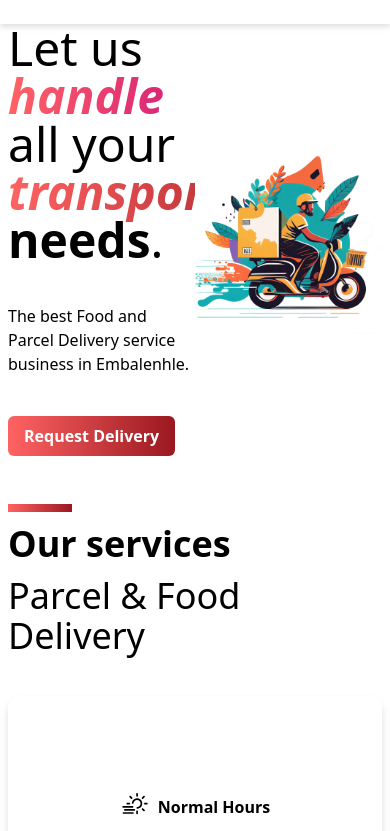
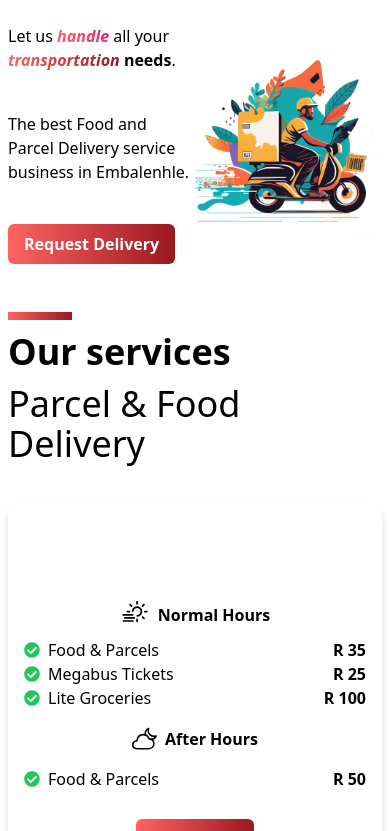
Before and after one commit to refilwe-tech/Mst-Transit, a React (Vite) app in the folder mst-transit-web/: page / in a window 390 px wide. Shown: the top 831 px of the page. Built offline with nearby package versions, Linux system fonts and the light colour scheme.

Commit message:
Responsiveness

```diff
--- a/mst-transit-web/src/components/common/card.tsx
+++ b/mst-transit-web/src/components/common/card.tsx
@@ -4,7 +4,6 @@ import { CONTACTS } from "../../contants";
 import { FaCheckCircle } from "react-icons/fa";
 import { WiDayLightWind } from "react-icons/wi";
 import { IoCloudyNightOutline } from "react-icons/io5";
-import { ImRadioUnchecked } from "react-icons/im";
 interface CardProps {
   title: string;
   number: string;
@@ -25,7 +24,7 @@ export const Card: FC<CardProps> = ({
   afterHours = false,
 }) => {
   return (
-    <section className="flex flex-col -z-10 gap-3 w-full lg:h-96 bg-white drop-shadow-lg rounded-xl hover:translate-y-3">
+    <section className="flex flex-col gap-3 w-full lg:h-96 bg-white drop-shadow-lg rounded-xl hover:translate-y-2 hover:ease-in-out">
       <h1
         className={`font-extrabold text-white justify-center flex gap-2 items-center bg-${color} rounded-t-xl p-6`}
       >
--- a/mst-transit-web/src/components/common/nav.tsx
+++ b/mst-transit-web/src/components/common/nav.tsx
@@ -12,7 +12,7 @@ export const Nav = () => {
       : "hover:text-secondary";
   };
   return (
-    <nav className="bg-white flex items-center justify-between p-3 drop-shadow-md fixed w-full">
+    <nav className="bg-white hidden md:flex items-center justify-between p-3 drop-shadow-md fixed w-full z-10">
       <Link to="/">
         <img src={LogoIcon} className="w-20 hidden md:flex" alt="logo" />
       </Link>
--- a/mst-transit-web/src/components/pages/home/home.tsx
+++ b/mst-transit-web/src/components/pages/home/home.tsx
@@ -17,7 +17,7 @@ export const Home = () => {
     <section className="h-full w-full flex flex-col gap-6">
       <section id="about-us" className="w-full h-4/5 flex items-center py-6">
         <section className="w-1/2">
-          <h1 className="text-5xl">
+          <h1 className="md:text-5xl">
             Let us{" "}
             <em className="font-semibold text-transparent bg-clip-text bg-gradient-to-r from-primary to-pink-600">
               handle
```
